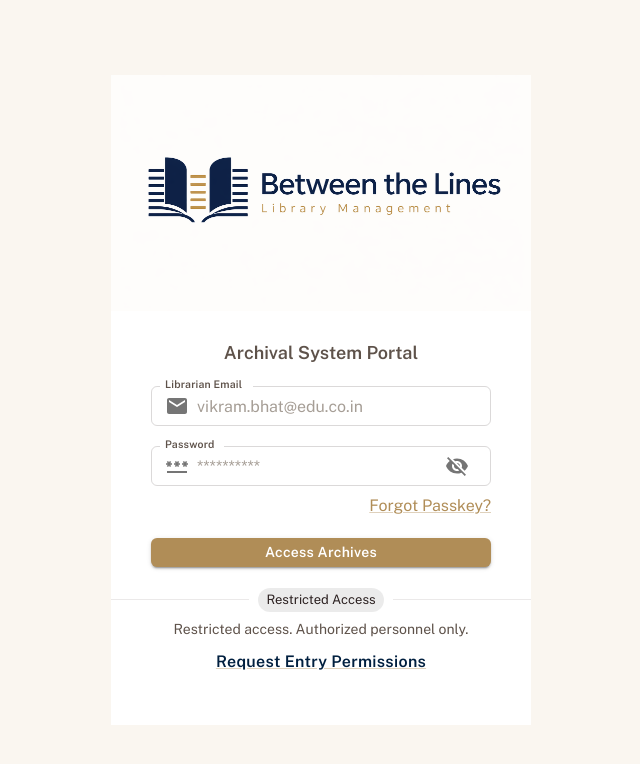
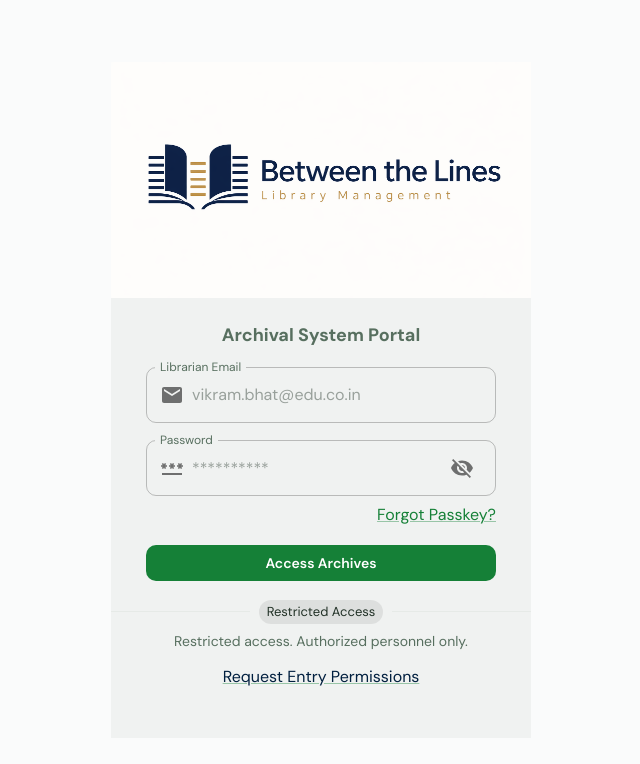
Before and after one commit to BailurVikramBhat/between-the-lines, a React (Vite) app in the folder frontend/: page / in a window 1280 px wide. Shown: the top 764 px of the page, without its empty margins (319-959 px from the left). Built offline with nearby package versions, Linux system fonts and the light colour scheme.

Commit message:
Update theme to professional look

```diff
--- a/frontend/index.html
+++ b/frontend/index.html
@@ -9,6 +9,12 @@
       href="https://fonts.googleapis.com/css2?family=Playfair+Display:wght@400;500;600;700&family=Merriweather+Sans:wght@300;400;500;600;700&display=swap"
       rel="stylesheet"
     />
+    <link rel="preconnect" href="https://fonts.googleapis.com" />
+    <link rel="preconnect" href="https://fonts.gstatic.com" crossorigin />
+    <link
+      href="https://fonts.googleapis.com/css2?family=DM+Sans:wght@400;500;600;700&display=swap"
+      rel="stylesheet"
+    />
   </head>
   <body>
     <div id="root"></div>
--- a/frontend/src/main.tsx
+++ b/frontend/src/main.tsx
@@ -8,7 +8,7 @@ import "@fontsource/public-sans/600.css";
 import App from "./App";
 import "@/styles/globals.css";
 import { ThemeProvider, CssBaseline } from "@mui/material";
-import theme from "./theme/theme";
+import { theme } from "./theme/theme";
 
 createRoot(document.getElementById("root")!).render(
   <StrictMode>
--- a/frontend/src/theme/theme.ts
+++ b/frontend/src/theme/theme.ts
@@ -1,166 +1,183 @@
-import { createTheme } from "@mui/material/styles";
-import type { ThemeOptions } from "@mui/material/styles";
+import { createTheme, type ThemeOptions } from "@mui/material/styles";
 
-const palette = {
-  parchment: "#FAF6F0",
-  parchmentDark: "#F2EBE0",
-  linen: "#EDE7DB",
-  walnut: "#3B2F2F",
-  mahogany: "#5C3D2E",
-  espresso: "#2A1F1F",
+const shadows = [
+  "none",
+  "0px 2px 1px -1px rgba(0, 0, 0, 0.109),0px 1px 1px 0px rgba(0, 0, 0, 0.076),0px 1px 3px 0px rgba(0, 0, 0, 0.066)",
+  "0px 3px 1px -2px rgba(0, 0, 0, 0.109),0px 2px 2px 0px rgba(0, 0, 0, 0.076),0px 1px 5px 0px rgba(0, 0, 0, 0.066)",
+  "0px 3px 3px -2px rgba(0, 0, 0, 0.109),0px 3px 4px 0px rgba(0, 0, 0, 0.076),0px 1px 8px 0px rgba(0, 0, 0, 0.066)",
+  "0px 2px 4px -1px rgba(0, 0, 0, 0.109),0px 4px 5px 0px rgba(0, 0, 0, 0.076),0px 1px 10px 0px rgba(0, 0, 0, 0.066)",
+  "0px 3px 5px -1px rgba(0, 0, 0, 0.109),0px 5px 8px 0px rgba(0, 0, 0, 0.076),0px 1px 14px 0px rgba(0, 0, 0, 0.066)",
+  "0px 3px 5px -1px rgba(0, 0, 0, 0.109),0px 6px 10px 0px rgba(0, 0, 0, 0.076),0px 1px 18px 0px rgba(0, 0, 0, 0.066)",
+  "0px 4px 5px -2px rgba(0, 0, 0, 0.109),0px 7px 10px 1px rgba(0, 0, 0, 0.076),0px 2px 16px 1px rgba(0, 0, 0, 0.066)",
+  "0px 5px 5px -3px rgba(0, 0, 0, 0.109),0px 8px 10px 1px rgba(0, 0, 0, 0.076),0px 3px 14px 2px rgba(0, 0, 0, 0.066)",
+  "0px 5px 6px -3px rgba(0, 0, 0, 0.109),0px 9px 12px 1px rgba(0, 0, 0, 0.076),0px 3px 16px 2px rgba(0, 0, 0, 0.066)",
+  "0px 6px 6px -3px rgba(0, 0, 0, 0.109),0px 10px 14px 1px rgba(0, 0, 0, 0.076),0px 4px 18px 3px rgba(0, 0, 0, 0.066)",
+  "0px 6px 7px -4px rgba(0, 0, 0, 0.109),0px 11px 15px 1px rgba(0, 0, 0, 0.076),0px 4px 20px 3px rgba(0, 0, 0, 0.066)",
+  "0px 7px 8px -4px rgba(0, 0, 0, 0.109),0px 12px 17px 2px rgba(0, 0, 0, 0.076),0px 5px 22px 4px rgba(0, 0, 0, 0.066)",
+  "0px 7px 8px -4px rgba(0, 0, 0, 0.109),0px 13px 19px 2px rgba(0, 0, 0, 0.076),0px 5px 24px 4px rgba(0, 0, 0, 0.066)",
+  "0px 7px 9px -4px rgba(0, 0, 0, 0.109),0px 14px 21px 2px rgba(0, 0, 0, 0.076),0px 5px 26px 4px rgba(0, 0, 0, 0.066)",
+  "0px 8px 9px -5px rgba(0, 0, 0, 0.109),0px 15px 22px 2px rgba(0, 0, 0, 0.076),0px 6px 28px 5px rgba(0, 0, 0, 0.066)",
+  "0px 8px 10px -5px rgba(0, 0, 0, 0.109),0px 16px 24px 2px rgba(0, 0, 0, 0.076),0px 6px 30px 5px rgba(0, 0, 0, 0.066)",
+  "0px 8px 11px -5px rgba(0, 0, 0, 0.109),0px 17px 26px 2px rgba(0, 0, 0, 0.076),0px 6px 32px 5px rgba(0, 0, 0, 0.066)",
+  "0px 9px 11px -5px rgba(0, 0, 0, 0.109),0px 18px 28px 2px rgba(0, 0, 0, 0.076),0px 7px 34px 6px rgba(0, 0, 0, 0.066)",
+  "0px 9px 12px -6px rgba(0, 0, 0, 0.109),0px 19px 29px 2px rgba(0, 0, 0, 0.076),0px 7px 36px 6px rgba(0, 0, 0, 0.066)",
+  "0px 10px 13px -6px rgba(0, 0, 0, 0.109),0px 20px 31px 3px rgba(0, 0, 0, 0.076),0px 8px 38px 7px rgba(0, 0, 0, 0.066)",
+  "0px 10px 13px -6px rgba(0, 0, 0, 0.109),0px 21px 33px 3px rgba(0, 0, 0, 0.076),0px 8px 40px 7px rgba(0, 0, 0, 0.066)",
+  "0px 10px 14px -6px rgba(0, 0, 0, 0.109),0px 22px 35px 3px rgba(0, 0, 0, 0.076),0px 8px 42px 7px rgba(0, 0, 0, 0.066)",
+  "0px 11px 14px -7px rgba(0, 0, 0, 0.109),0px 23px 36px 3px rgba(0, 0, 0, 0.076),0px 9px 44px 8px rgba(0, 0, 0, 0.066)",
+  "0px 11px 15px -7px rgba(0, 0, 0, 0.109),0px 24px 38px 3px rgba(0, 0, 0, 0.076),0px 9px 46px 8px rgba(0, 0, 0, 0.066)",
+] as ThemeOptions["shadows"];
 
-  brass: "#B08D57",
-  brassLight: "#C9A96E",
-  brassMuted: "rgba(176, 141, 87, 0.08)",
-
-  sage: "#6B8F71",
-  sageBg: "rgba(107, 143, 113, 0.08)",
-  dustyRose: "#B85C5C",
-  dustyRoseBg: "rgba(184, 92, 92, 0.08)",
-  amber: "#C48F3F",
-  amberBg: "rgba(196, 143, 63, 0.08)",
-  slate: "#6E7B8B",
-  slateBg: "rgba(110, 123, 139, 0.06)",
-
-  inkPrimary: "#2A1F1F",
-  inkSecondary: "#5E524A",
-  inkDisabled: "#A69E96",
-  divider: "rgba(59, 47, 47, 0.10)",
-};
-
-const themeOptions: ThemeOptions = {
+export const appThemeOptions: ThemeOptions = {
   palette: {
     mode: "light",
+
     primary: {
-      main: palette.brass,
-      light: palette.brassLight,
-      dark: "#8C6F3E",
-      contrastText: "#FFFFFF",
+      main: "#158037",
+      contrastText: "#ffffff",
     },
+
     secondary: {
-      main: palette.mahogany,
-      light: "#7A5544",
-      dark: palette.espresso,
-      contrastText: "#FFFFFF",
+      main: "#be198a",
+      contrastText: "#ffffff",
     },
+
+    success: {
+      main: "#30a660",
+      contrastText: "#000000",
+    },
+
+    warning: {
+      main: "#a08f08",
+      contrastText: "#000000",
+    },
+
+    error: {
+      main: "#bb5e1b",
+      contrastText: "#000000",
+    },
+
+    info: {
+      main: "#2086b6",
+      contrastText: "#000000",
+    },
+
     background: {
-      default: palette.parchment,
-      paper: "#FFFFFF",
+      default: "#fafbfb",
+      paper: "#f0f2f1",
     },
+
     text: {
-      primary: palette.inkPrimary,
-      secondary: palette.inkSecondary,
-      disabled: palette.inkDisabled,
+      primary: "#213126",
+      secondary: "#576f5f",
     },
-    divider: palette.divider,
+
+    divider: "#e6eae7",
+  },
+
+  spacing: 7,
+
+  shape: {
+    borderRadius: 10,
   },
 
   typography: {
-    fontFamily: '"Public Sans", sans-serif',
+    fontFamily:
+      '"DM Sans", -apple-system, BlinkMacSystemFont, "Segoe UI", Roboto, "Helvetica Neue", Arial, sans-serif',
+
     h1: {
-      fontFamily: '"Newsreader", serif',
-      fontSize: "3rem",
-      fontWeight: 600,
-      lineHeight: 1.1,
+      fontWeight: 700,
+      letterSpacing: "-0.04em",
+    },
+    h2: {
+      fontWeight: 700,
+      letterSpacing: "-0.035em",
+    },
+    h3: {
+      fontWeight: 700,
       letterSpacing: "-0.03em",
     },
-    h2: {
-      fontFamily: '"Newsreader", serif',
-      fontSize: "2rem",
+    h4: {
+      fontWeight: 700,
+      letterSpacing: "-0.025em",
+    },
+    h5: {
       fontWeight: 600,
-      lineHeight: 1.2,
       letterSpacing: "-0.02em",
     },
     h6: {
-      fontFamily: '"Newsreader", serif',
-      fontSize: "1.5rem",
-      fontWeight: 500,
-      lineHeight: 1.3,
-    },
-    subtitle1: {
-      fontFamily: '"Public Sans", sans-serif',
-      fontSize: "1rem",
       fontWeight: 600,
-      lineHeight: 1.2,
-      letterSpacing: "0.02em",
-    },
-    body1: {
-      fontFamily: '"Public Sans", sans-serif',
-      fontSize: "1rem",
-      fontWeight: 400,
-      lineHeight: 1.5,
-    },
-    body2: {
-      fontFamily: '"Public Sans", sans-serif',
-      fontSize: "0.875rem",
-      fontWeight: 400,
-      lineHeight: 1.4,
+      letterSpacing: "-0.015em",
     },
     button: {
-      fontFamily: '"Public Sans", sans-serif',
-      fontSize: "0.875rem",
       fontWeight: 600,
-      lineHeight: 1.2,
-      letterSpacing: "0.02em",
       textTransform: "none",
     },
   },
 
-  shape: {
-    borderRadius: 6,
-  },
+  shadows,
 
   components: {
+    MuiCssBaseline: {
+      styleOverrides: {
+        body: {
+          backgroundColor: "#fafbfb",
+        },
+      },
+    },
+
+    MuiButton: {
+      defaultProps: {
+        disableElevation: true,
+      },
+      styleOverrides: {
+        root: {
+          borderRadius: 10,
+          fontWeight: 600,
+        },
+      },
+    },
+
+    MuiCard: {
+      styleOverrides: {
+        root: {
+          borderRadius: 16,
+          backgroundImage: "none",
+          border: "1px solid #e6eae7",
+        },
+      },
+    },
+
+    MuiPaper: {
+      styleOverrides: {
+        root: {
+          backgroundImage: "none",
+        },
+      },
+    },
+
     MuiTextField: {
       defaultProps: {
         variant: "outlined",
-        size: "small",
-      },
-    },
-
-    MuiInputLabel: {
-      styleOverrides: {
-        root: {
-          fontFamily: '"Public Sans", sans-serif',
-          fontSize: "0.875rem",
-          fontWeight: 600,
-          letterSpacing: "0.02em",
-          color: palette.inkSecondary,
-          "&.Mui-focused": {
-            color: palette.brass,
-          },
-        },
       },
     },
 
     MuiOutlinedInput: {
       styleOverrides: {
         root: {
-          fontFamily: '"Public Sans", sans-serif',
-          fontSize: "1rem",
-          backgroundColor: "#FFFFFF",
-          borderRadius: 6,
-          "& .MuiOutlinedInput-notchedOutline": {
-            borderColor: "rgba(59, 47, 47, 0.18)",
-            transition: "border-color 200ms ease",
-          },
-          "&:hover .MuiOutlinedInput-notchedOutline": {
-            borderColor: "rgba(176, 141, 87, 0.45)",
-          },
-          "&.Mui-focused .MuiOutlinedInput-notchedOutline": {
-            borderColor: palette.brass,
-            borderWidth: 1.5,
-          },
-          "& input::placeholder": {
-            color: palette.inkDisabled,
-            opacity: 1,
-          },
+          borderRadius: 10,
+        },
+      },
+    },
+
+    MuiAppBar: {
+      styleOverrides: {
+        root: {
+          backgroundImage: "none",
         },
       },
     },
   },
 };
 
-const theme = createTheme(themeOptions);
-
-export default theme;
+export const theme = createTheme(appThemeOptions);
```
